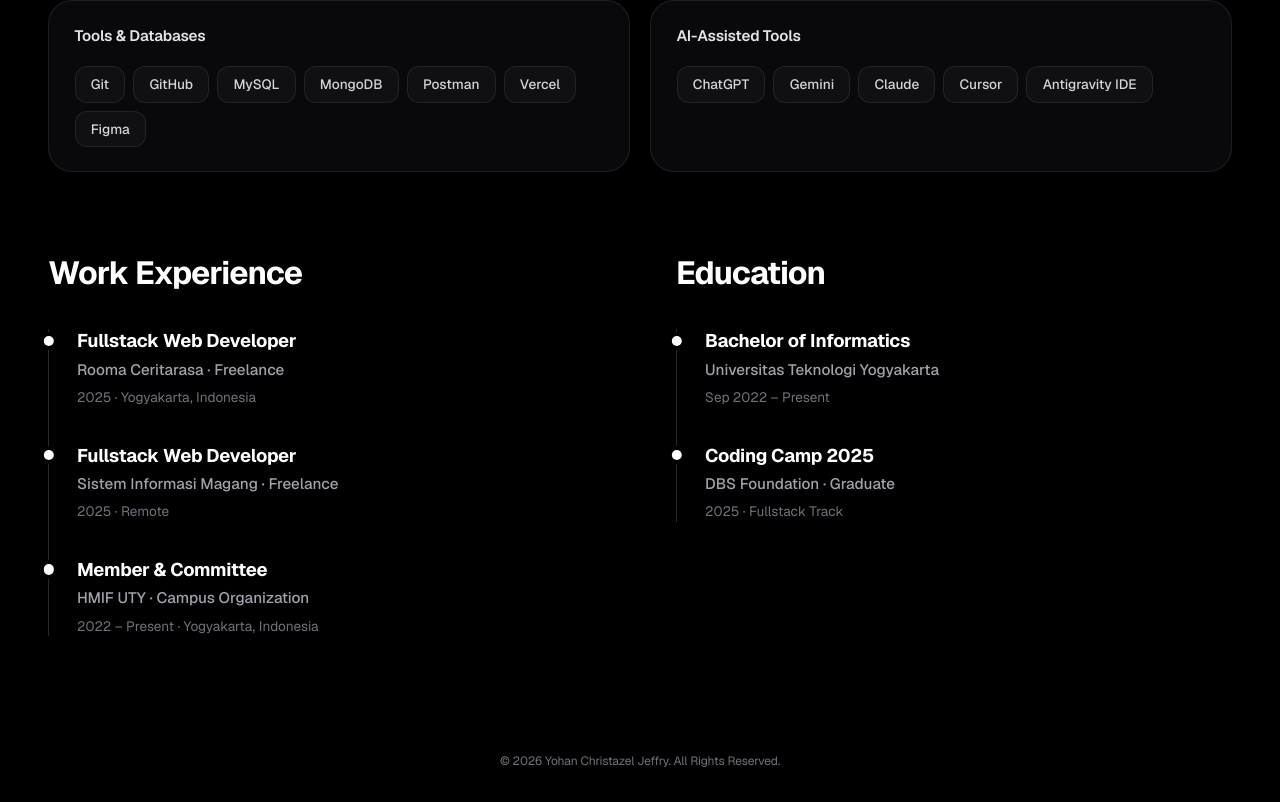
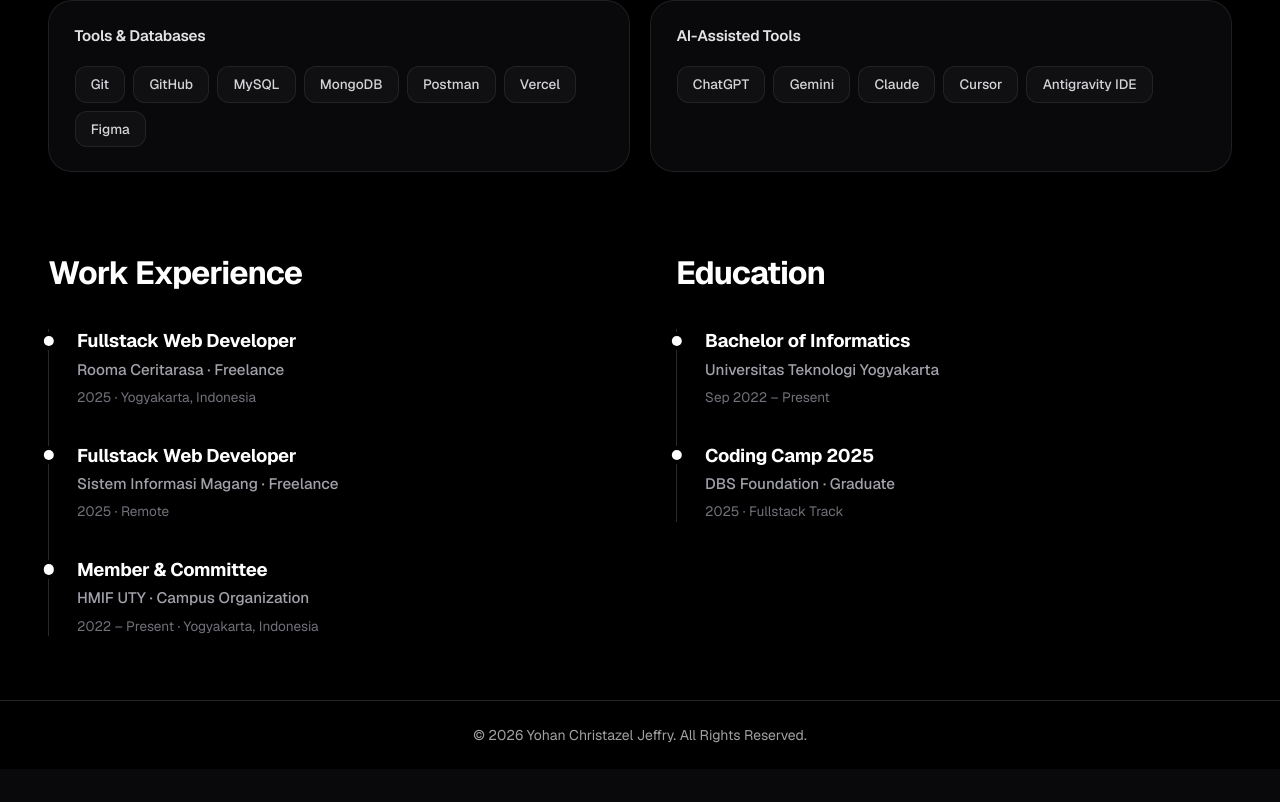
Before and after one commit to Christazel/portfolio, a Next.js app: page /about in a window 1280 px wide. Shown: the part 1156-1958 px from the top of the page. After the commit the page ends 1925 px from the top, so only its background shows below. Built offline with nearby package versions, Linux system fonts and the light colour scheme.

Commit message:
style: revise footer to match compact udindwy aesthetic with subtle border

```diff
--- a/app/globals.css
+++ b/app/globals.css
@@ -2270,7 +2270,7 @@
   gap: clamp(4rem, 6vw, 6rem);
   position: relative;
   z-index: 10;
-  padding-bottom: 6rem;
+  padding-bottom: clamp(3rem, 5vw, 4.5rem);
 }
 
 
--- a/components/sections/Footer.tsx
+++ b/components/sections/Footer.tsx
@@ -2,9 +2,9 @@
   const year = new Date().getFullYear();
 
   return (
-    <footer className="footer-new">
-      <div className="footer-new-inner">
-        <p className="footer-new-text">
+    <footer className="w-full py-5 md:py-6 border-t border-neutral-200 dark:border-neutral-800 bg-transparent transition-colors duration-300 mt-auto relative z-10">
+      <div className="max-w-6xl mx-auto px-6 text-center">
+        <p className="text-xs sm:text-sm text-neutral-500 dark:text-neutral-400">
           © {year} Yohan Christazel Jeffry. All Rights Reserved.
         </p>
       </div>
```
